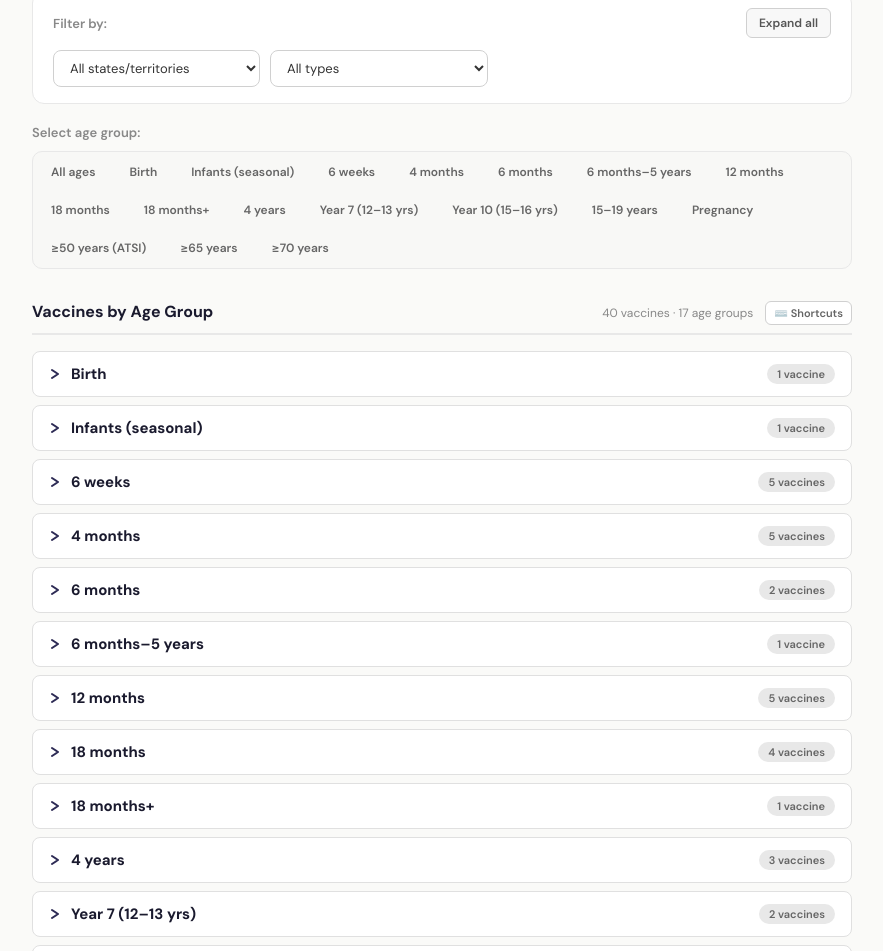
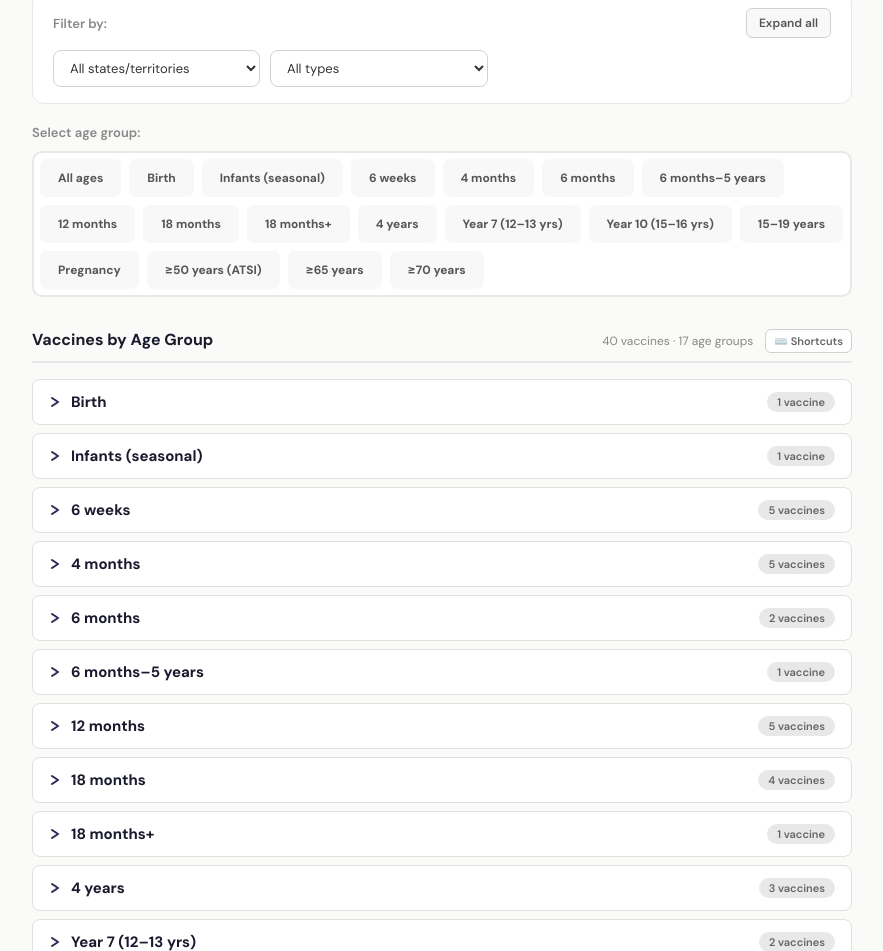
Before and after one commit to therealoutofgamut/nip-schedule, a React (Vite) app: page / in a window 1280 px wide. Shown: the part 1568-2519 px from the top of the page, without its empty margins (198-1081 px from the left). Built offline with nearby package versions, Linux system fonts and the light colour scheme.

Commit message:
Further visual improvements to age group selection.

```diff
--- a/src/App.jsx
+++ b/src/App.jsx
@@ -3426,18 +3426,33 @@ export default function AustralianNIPSchedule() {
                 Select age group:
               </div>
               <div style={{
-                display: "flex", gap: "6px", flexWrap: "wrap", padding: "4px",
-                background: "#f8f8f6", borderRadius: "10px", border: "1px solid #e8e8e8"
+                display: "flex", gap: "8px", flexWrap: "wrap", padding: "6px",
+                background: "#fff", borderRadius: "10px", border: "2px solid #e8e8e8"
               }}>
                 <button
                   onClick={() => setAgeFilter("All ages")}
                   style={{
-                    padding: "8px 14px", borderRadius: "6px", border: "none",
-                    background: ageFilter === "All ages" ? "#1a1a2e" : "transparent",
-                    color: ageFilter === "All ages" ? "#fff" : "#666",
-                    fontSize: "12px", fontWeight: 600, cursor: "pointer",
-                    fontFamily: "inherit", transition: "all 0.15s ease",
-                    whiteSpace: "nowrap"
+                    padding: "9px 16px",
+                    borderRadius: "7px",
+                    border: ageFilter === "All ages" ? "2px solid #1a1a2e" : "2px solid transparent",
+                    background: ageFilter === "All ages" ? "#1a1a2e" : "#f8f8f8",
+                    color: ageFilter === "All ages" ? "#fff" : "#555",
+                    fontSize: "12px", fontWeight: 700, cursor: "pointer",
+                    fontFamily: "inherit", transition: "all 0.2s ease",
+                    whiteSpace: "nowrap",
+                    boxShadow: ageFilter === "All ages" ? "0 2px 8px rgba(26,26,46,0.2)" : "none"
+                  }}
+                  onMouseEnter={e => {
+                    if (ageFilter !== "All ages") {
+                      e.currentTarget.style.background = "#e8e8e8";
+                      e.currentTarget.style.borderColor = "#d0d0d0";
+                    }
+                  }}
+                  onMouseLeave={e => {
+                    if (ageFilter !== "All ages") {
+                      e.currentTarget.style.background = "#f8f8f8";
+                      e.currentTarget.style.borderColor = "transparent";
+                    }
                   }}
                 >All ages</button>
                 {AGE_GROUPS.map(age => (
@@ -3445,12 +3460,27 @@ export default function AustralianNIPSchedule() {
                     key={age}
                     onClick={() => setAgeFilter(age)}
                     style={{
-                      padding: "8px 14px", borderRadius: "6px", border: "none",
-                      background: ageFilter === age ? "#1a1a2e" : "transparent",
-                      color: ageFilter === age ? "#fff" : "#666",
-                      fontSize: "12px", fontWeight: 600, cursor: "pointer",
-                      fontFamily: "inherit", transition: "all 0.15s ease",
-                      whiteSpace: "nowrap"
+                      padding: "9px 16px",
+                      borderRadius: "7px",
+                      border: ageFilter === age ? "2px solid #1a1a2e" : "2px solid transparent",
+                      background: ageFilter === age ? "#1a1a2e" : "#f8f8f8",
+                      color: ageFilter === age ? "#fff" : "#555",
+                      fontSize: "12px", fontWeight: 700, cursor: "pointer",
+                      fontFamily: "inherit", transition: "all 0.2s ease",
+                      whiteSpace: "nowrap",
+                      boxShadow: ageFilter === age ? "0 2px 8px rgba(26,26,46,0.2)" : "none"
+                    }}
+                    onMouseEnter={e => {
+                      if (ageFilter !== age) {
+                        e.currentTarget.style.background = "#e8e8e8";
+                        e.currentTarget.style.borderColor = "#d0d0d0";
+                      }
+                    }}
+                    onMouseLeave={e => {
+                      if (ageFilter !== age) {
+                        e.currentTarget.style.background = "#f8f8f8";
+                        e.currentTarget.style.borderColor = "transparent";
+                      }
                     }}
                   >{age}</button>
                 ))}
```
